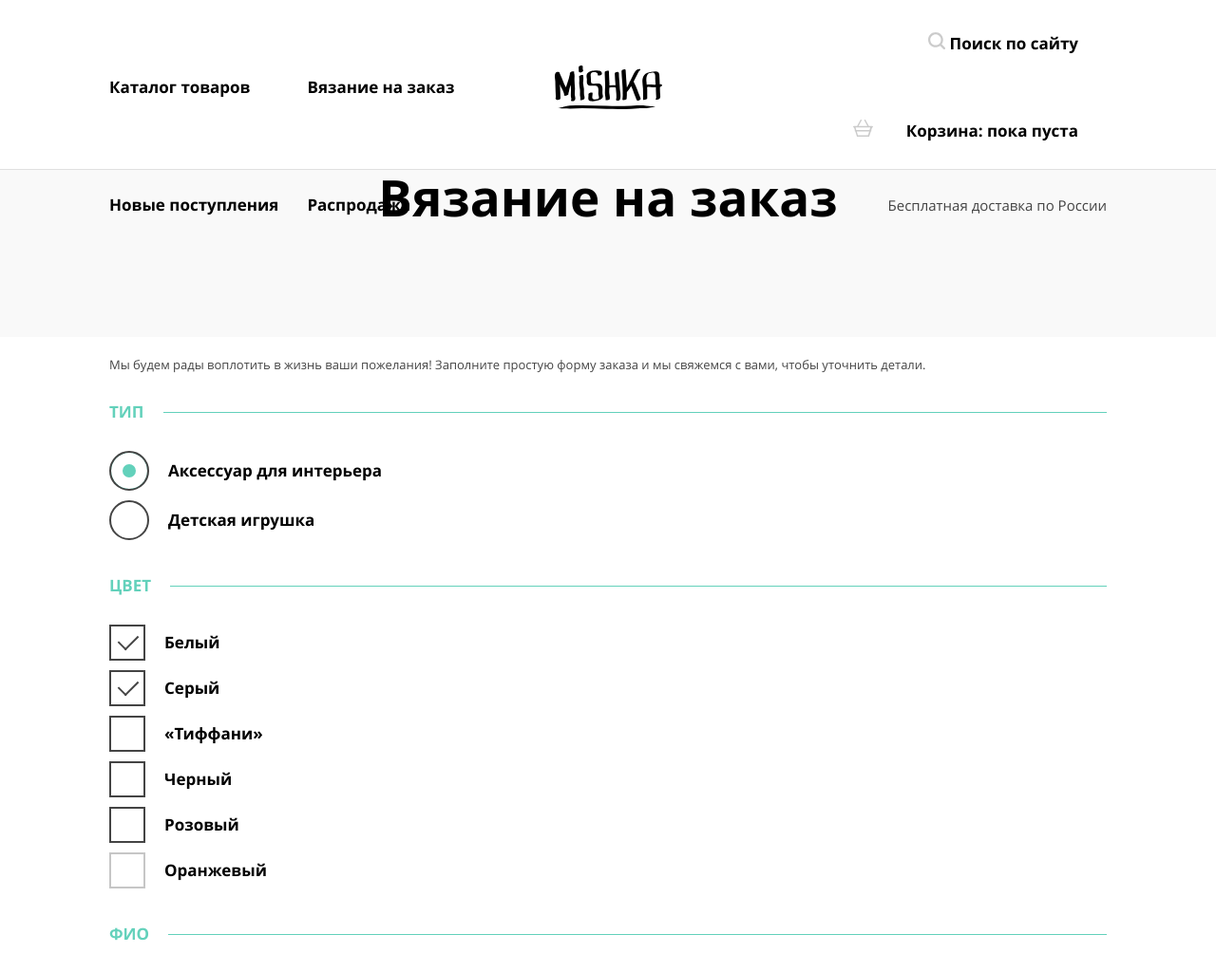
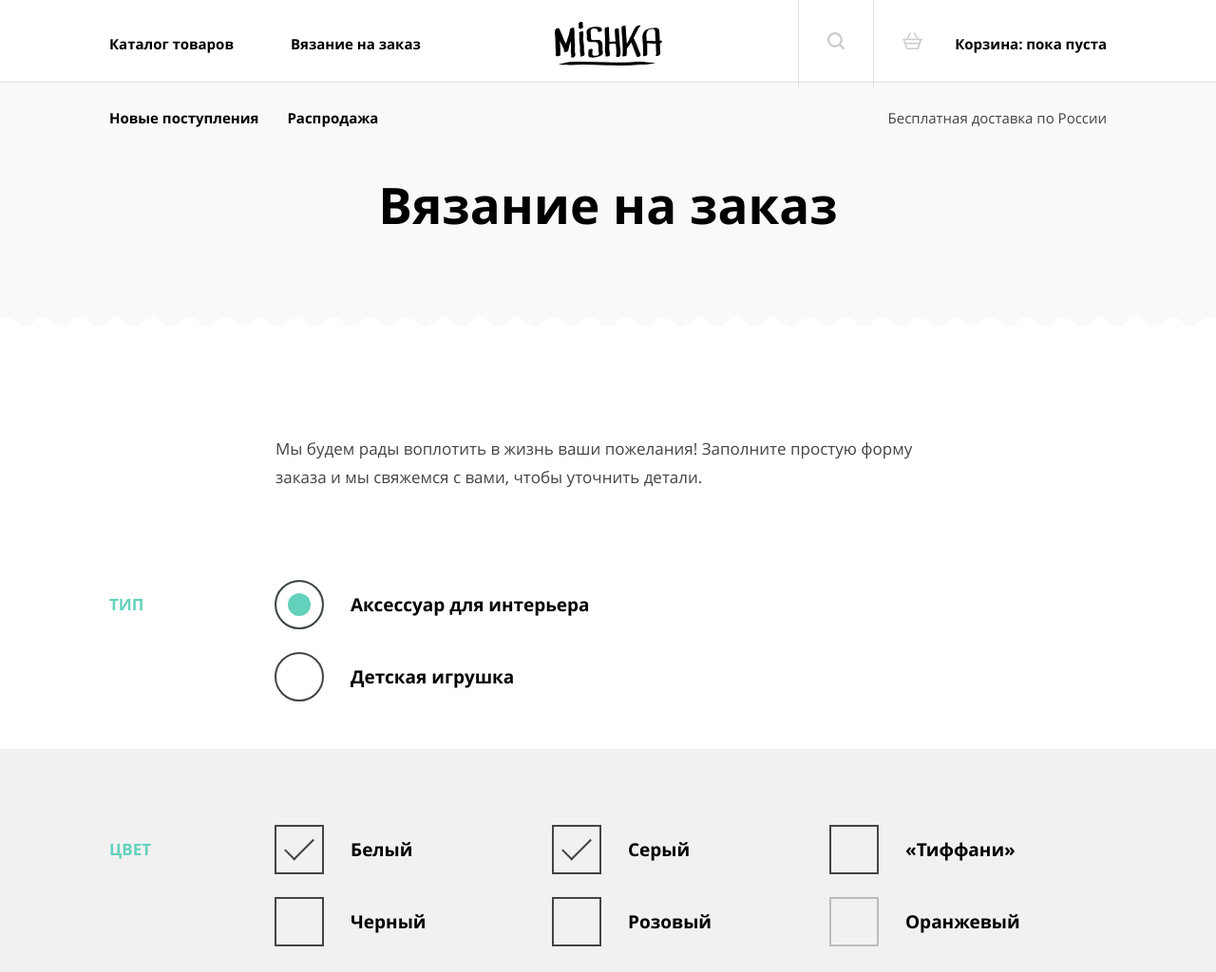
Before and after one commit to krukea/mishka, a website: page source/form.html in a window 1280 px wide. Shown: the top 1024 px of the page at 95% size. Drawn offline with nearby package versions, Linux system fonts and the light colour scheme; files that its build step writes are made by us from their sources.

Commit message:
feat: begin form adaptive styles

```diff
--- a/source/form.html
+++ b/source/form.html
@@ -14,7 +14,7 @@
     <nav class="main-nav main-nav--closed">
 
       <div class="main-nav__logo-container">
-        <a class="main-nav__logo">
+        <a class="main-nav__logo" href="/">
           <img class="main-nav__logo-image" src="img/logo-mobile.svg" width="86" height="35" alt="Mishka logo">
         </a>
 
@@ -32,16 +32,16 @@
 
       <ul class="main-nav__list main-nav__list--secondary-list list">
         <li class="main-nav__item">
-          <a class="main-nav__item-link" href="blank.html">
+          <a class="main-nav__item-link main-nav__item-link--search" href="blank.html">
             <svg class="main-nav__item-link-icon" width="18" height="18" fill="none" xmlns="http://www.w3.org/2000/svg">
               <path
                 d="M17.693 16.057l-3.477-3.477c1.023-1.33 1.534-2.966 1.534-4.705C15.75 3.477 12.273 0 7.875 0S0 3.477 0 7.875s3.477 7.875 7.875 7.875c1.739 0 3.375-.614 4.704-1.534l3.478 3.477c.204.205.409.307.818.307.614 0 1.125-.511 1.125-1.125 0-.204-.102-.511-.307-.818zM2.25 7.875c0-3.068 2.557-5.625 5.625-5.625S13.5 4.807 13.5 7.875 10.943 13.5 7.875 13.5 2.25 10.943 2.25 7.875z"
                 fill="currentColor" />
             </svg>
-            Поиск по сайту</a>
+            <span>Поиск по сайту</span></a>
         </li>
         <li class="main-nav__item">
-          <a class="main-nav__item-link" href="blank.html">
+          <a class="main-nav__item-link main-nav__item-link--cart" href="blank.html">
             <svg class="main-nav__item-link-icon" width="21" height="18" fill="none" xmlns="http://www.w3.org/2000/svg">
               <path
                 d="M20.188 6.857h-3.55L13.188.381C12.985 0 12.58-.095 12.174.095s-.507.572-.304.953l3.145 5.81H5.783l3.145-5.81c.202-.381 0-.762-.305-.953-.406-.19-.811 0-1.014.286l-3.45 6.476H.812c-.406 0-.812.286-.812.762 0 .381.304.762.812.762h.202l.914 2.857c-.203.095-.305.286-.305.572 0 .38.305.666.71.666L4.058 18h12.884l1.725-5.524c.405 0 .71-.286.71-.667 0-.19-.102-.476-.304-.57l.912-2.858h.203c.406 0 .812-.286.812-.762 0-.476-.406-.762-.812-.762zm-4.565 9.62H5.073L3.854 12.38h13.087l-1.319 4.095zm1.623-5.525H3.348l-.812-2.666h15.522l-.812 2.666z"
@@ -167,13 +167,14 @@
 
       <div class="order__fieldset-wrapper">
         <fieldset class="order__fieldset order__fieldset--phone container">
+          <div class="order__fieldset-inner">
             <span class="order__fieldset-name order__fieldset-name--phone">Тел</span>
 
             <label for="phone-number">
               <input class="order__field-user-input order__field-user-input--phone" type="tel" name="phone-number"
                 id="phone-number" placeholder="+7 ХХХ ХХХ ХХ ХХ*" required>
-            <svg class="order__contacts-icon order__contacts-icon--phone" xmlns="http://www.w3.org/2000/svg" width="25"
-              height="24" viewBox="0 0 25 24" fill="currentColor">
+              <svg class="order__contacts-icon order__contacts-icon--phone" xmlns="http://www.w3.org/2000/svg"
+                width="25" height="24" viewBox="0 0 25 24" fill="currentColor">
                 <g>
                   <path
                     d="M17.4395 24C17.0363 24 16.7339 24 16.3306 24C11.3911 23.4074 7.7621 21.1358 5.14113 18.2717C2.52016 15.4075 0.403226 11.7532 0 6.7162C0 6.22237 0 5.82731 0 5.33349C0.100806 4.44461 0.504032 3.85202 1.10887 3.25943C1.71371 2.56808 2.72177 1.77796 3.62903 1.6792C4.33468 1.6792 5.44355 2.17302 5.84677 2.76561C6.25 3.25943 6.45161 4.34584 6.65323 5.13596C6.85484 6.02484 7.25806 7.11125 7.15726 7.90137C6.95565 9.08655 5.34274 9.58037 4.93952 10.4693C6.55242 14.1235 9.07258 16.889 12.5 18.6667C13.3065 18.1729 14.1129 16.7902 15.3226 16.7902C15.7258 16.7902 16.3306 16.9877 16.7339 17.0865C17.2379 17.1852 17.6411 17.3828 18.0444 17.5803C18.75 17.8766 20.0605 18.1729 20.4637 18.7655C20.8669 19.3581 21.1694 20.3457 21.0685 20.9383C20.7661 22.2222 18.6492 23.6049 17.4395 24Z"
@@ -190,25 +191,22 @@
                 </g>
               </svg>
             </label>
-
-        </fieldset>
           </div>
 
-      <div class="order__fieldset-wrapper">
-        <fieldset class="order__fieldset order__fieldset--email container">
+          <div class="order__fieldset-inner">
             <span class="order__fieldset-name order__fieldset-name--email">E-mail</span>
 
             <label for="email">
               <input class="order__field-user-input order__field-user-input--email" type="email" name="email" id="email"
                 placeholder="Ваш Email*" required>
-            <svg class="order__contacts-icon order__contacts-icon--email" xmlns="http://www.w3.org/2000/svg" width="32"
-              height="21" viewBox="0 0 32 21" fill="none">
+              <svg class="order__contacts-icon order__contacts-icon--email" xmlns="http://www.w3.org/2000/svg"
+                width="32" height="21" viewBox="0 0 32 21" fill="none">
                 <path
                   d="M28 0H4C1.8 0 0 1.8 0 4V17C0 19.2 1.8 21 4 21H28C30.2 21 32 19.2 32 17V4C32 1.8 30.2 0 28 0ZM2 5.3L9 10.6L2 15.9V5.3ZM30 17C30 18.1 29.1 19 28 19H4C2.9 19 2 18.1 2 17L9.8 11.1L14.2 14.4C14.7 14.8 15.4 15 16 15C16.6 15 17.3 14.8 17.8 14.4L22.2 11.1L30 17ZM30 15.8L23 10.5L30 5.2V15.8ZM17.2 13.6C16.8 13.9 16.4 14 16 14C15.6 14 15.1 13.9 14.8 13.6L10.7 10.5L9.9 9.9L2 4C2 2.9 2.9 2 4 2H28C29.1 2 30 2.9 30 4L17.2 13.6Z"
                   fill="currentColor" />
               </svg>
             </label>
-
+          </div>
         </fieldset>
       </div>
 
--- a/source/js/scripts.js
+++ b/source/js/scripts.js
@@ -5,23 +5,3 @@ menyToggle.addEventListener("click", (e) => {
   mainNav.classList.toggle("main-nav--closed");
   mainNav.classList.toggle("main-nav--opened");
 });
-
-const openPopup = document.querySelector(".buy__btn");
-const popup = document.querySelector(".add-to-cart");
-
-openPopup.addEventListener("click", (e) => {
-  popup.classList.remove("modal--hidden");
-});
-
-window.addEventListener("keydown", (e) => {
-  if (e.key === "Escape") {
-    popup.classList.add("modal--hidden");
-  }
-});
-
-popup.addEventListener("click", (e) => {
-  console.log(e.target);
-  if (e.target === popup && !popup.classList.contains("modal--hidden")) {
-    popup.classList.add("modal--hidden");
-  }
-});
--- a/source/sass/blocks/custom-input.scss
+++ b/source/sass/blocks/custom-input.scss
@@ -1,5 +1,11 @@
 .custom-input {
-  margin-bottom: 10px;
+  &:not(:last-child) {
+    margin-bottom: 10px;
+
+    @media (min-width: $tablet-width) {
+      margin-bottom: 24px;
+    }
+  }
 
   input:disabled + .custom-input__label::before {
     border-color: $basic-dark-grey-30;
@@ -37,6 +43,13 @@
       border-left: 2px solid;
       border-bottom: 2px solid;
       border-color: $basic-dark-grey;
+
+      @media (min-width: $tablet-width) {
+        top: 14px;
+        left: 11px;
+
+        @include size(30px, 15px);
+      }
     }
 
     &:hover + .custom-input__label::before {
@@ -65,15 +78,33 @@
 
     transition-duration: 0.2s;
     transition-property: box-shadow, background-color;
+
+    @media (min-width: $tablet-width) {
+      margin-right: 26px;
+
+      background-color: transparent;
+    }
+
+    @media (min-width: $desktop-width) {
+      margin-right: 28px;
+    }
   }
 
   &--radio::before {
     @include size(42px);
     border-radius: 50%;
+
+    @media (min-width: $tablet-width) {
+      @include size(52px);
+    }
   }
 
   &--check::before {
     @include size(38px);
     padding: 10px;
+
+    @media (min-width: $tablet-width) {
+      @include size(52px);
+    }
   }
 }
--- a/source/sass/blocks/main-nav.scss
+++ b/source/sass/blocks/main-nav.scss
@@ -4,6 +4,8 @@
     grid-template-areas:
       "logo secondary"
       "primary special";
+    grid-template-columns: 320px 1fr;
+
     align-items: center;
 
     position: relative;
@@ -228,7 +230,14 @@
   }
 
   @media (min-width: $tablet-width) {
-    padding: 20px 30px;
+    padding: 20px 15px;
+
+    font-size: 15px;
+  }
+
+  @media (min-width: $desktop-width) {
+    padding-right: 30px;
+    padding-left: 30px;
   }
 }
 
--- a/source/sass/blocks/order.scss
+++ b/source/sass/blocks/order.scss
@@ -1,17 +1,41 @@
 .order {
   margin-bottom: 55px;
+  padding-top: 17px;
+
+  @media (min-width: $tablet-width) {
+    padding-top: 54px;
+  }
+
+  @media (min-width: $desktop-width) {
+    padding-top: 100px;
+  }
 }
 
 .order__text {
-  padding-top: 17px;
-
   font-size: 13px;
   color: $basic-dark-grey;
   line-height: 24px;
+
+  @media (min-width: $tablet-width) {
+    font-size: 17px;
+    line-height: 30px;
+
+    margin-bottom: 13px;
+  }
+
+  @media (min-width: $desktop-width) {
+    padding: 0 225px;
+  }
 }
 
 .order__fieldset-wrapper {
-  margin-top: 30px;
+  padding-top: 30px;
+
+  @media (min-width: $tablet-width) {
+    &:nth-child(odd) {
+      background-color: $basic-light-grey;
+    }
+  }
 }
 
 .order__fieldset {
@@ -20,17 +44,41 @@
   &:not(:last-child) {
     padding-bottom: 30px;
   }
+
+  @media (min-width: $tablet-width) {
+    display: grid;
+    align-items: start;
+    grid-template-columns: 167px 1fr;
+
+    padding-top: 50px;
+    padding-bottom: 50px;
+  }
+
+  @media (min-width: $desktop-width) {
+    grid-template-columns: 174px 1fr;
+  }
+
+  &--fullname {
+    padding-top: 66px;
+  }
 }
 
 .order__fieldset-name {
   display: flex;
   align-items: center;
+  flex-shrink: 0;
   margin-bottom: 33px;
 
   font-weight: bold;
   line-height: 16px;
   color: $basic-mint-light;
   text-transform: uppercase;
+
+  @media (min-width: $tablet-width) {
+    margin: 0;
+    margin-top: 18px;
+    font-size: 17px;
+  }
 
   &--email,
   &--phone {
@@ -41,12 +89,14 @@
     margin-bottom: 22px;
   }
 
+  @media (max-width: $mobile-only-width) {
     &::after {
       content: "";
       flex-grow: 1;
       height: 1px;
       background-color: $basic-mint-light;
       margin-left: 20px;
+    }
   }
 
   + label {
@@ -57,9 +107,36 @@
 .order__field-name {
   line-height: 18px;
   font-weight: bold;
+
+  @media (min-width: $tablet-width) {
+    font-size: 19px;
+    margin-right: 24px;
+  }
+
+  &.custom-input__label {
+    @media (min-width: $tablet-width) {
+      margin-right: 64px;
+    }
+  }
 }
 
 .order__fieldset-list {
+  &--color {
+    @media (min-width: $tablet-width) {
+      display: grid;
+      grid-template-columns: repeat(2, 1fr);
+    }
+
+    @media (min-width: $desktop-width) {
+      grid-template-columns: repeat(3, 1fr);
+    }
+  }
+
+  &--userdata li {
+    display: flex;
+    align-items: center;
+  }
+
   &--userdata li:not(:last-child) {
     margin-bottom: 22px;
   }
@@ -75,6 +152,12 @@
   font-size: 17px;
   line-height: 18px;
   color: $basic-dark-grey-30;
+
+  @media (min-width: $tablet-width) {
+    padding: 16px 18px;
+
+    font-size: 19px;
+  }
 
   &--textarea {
     width: 100%;
--- a/source/sass/blocks/page-main.scss
+++ b/source/sass/blocks/page-main.scss
@@ -1,17 +1,28 @@
 .page-main__title-container {
   height: 177px;
+  padding-top: 73px;
+
   text-align: center;
 
   background-color: $bg-light-gray;
+  background-image: url("../img/zigzag-fill.svg");
+  background-repeat: repeat-x;
+  background-position: bottom;
 
   @media (min-width: $tablet-width) {
+    height: 238px;
+    padding-top: 100px;
+    margin-top: -70px;
+
     border-top: 1px solid $basic-black-10;
-    margin-top: -70px;
+  }
+
+  @media (min-width: $desktop-width) {
+    height: 272px;
   }
 
   &--home {
     height: 282px;
-    padding-top: 73px;
 
     background-image: url("../img/home-mobile.jpg");
     background-repeat: no-repeat;
```
Also changed, not shown: source/blank.html (+4 -4 lines), source/catalog.html (+10 -9 lines), source/index.html (+1 -0 lines), source/js/modal.js (added, +19 -0 lines), source/img/home-desktop.jpg, source/img/home-desktop.webp, source/img/map-desktop.jpg, source/img/map-desktop.webp, source/img/map-tablet.jpg, source/img/map-tablet.webp, source/img/photo-1-mobile.jpg, source/img/photo-1-mobile.webp, source/img/triple-set-desktop.jpg, source/img/triple-set-desktop.webp. Lines whose indentation alone changed are shown as unchanged.
